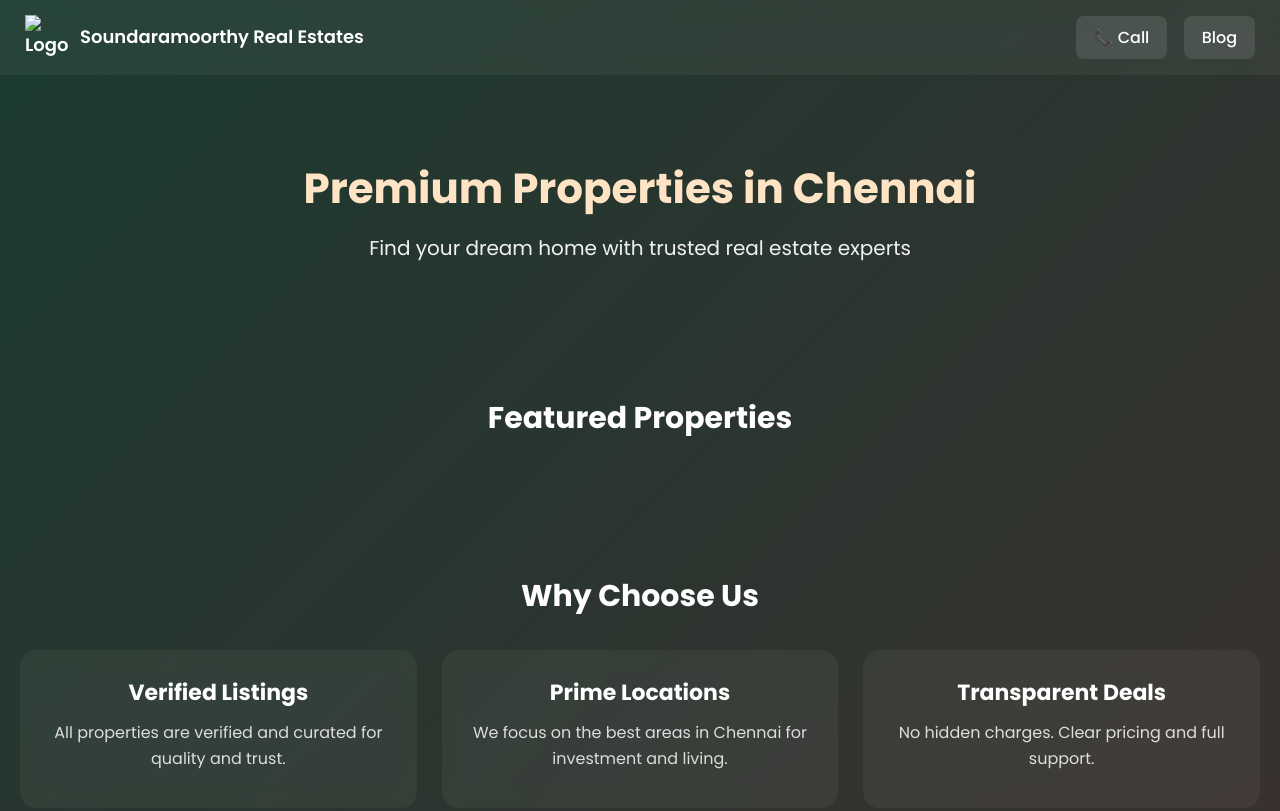
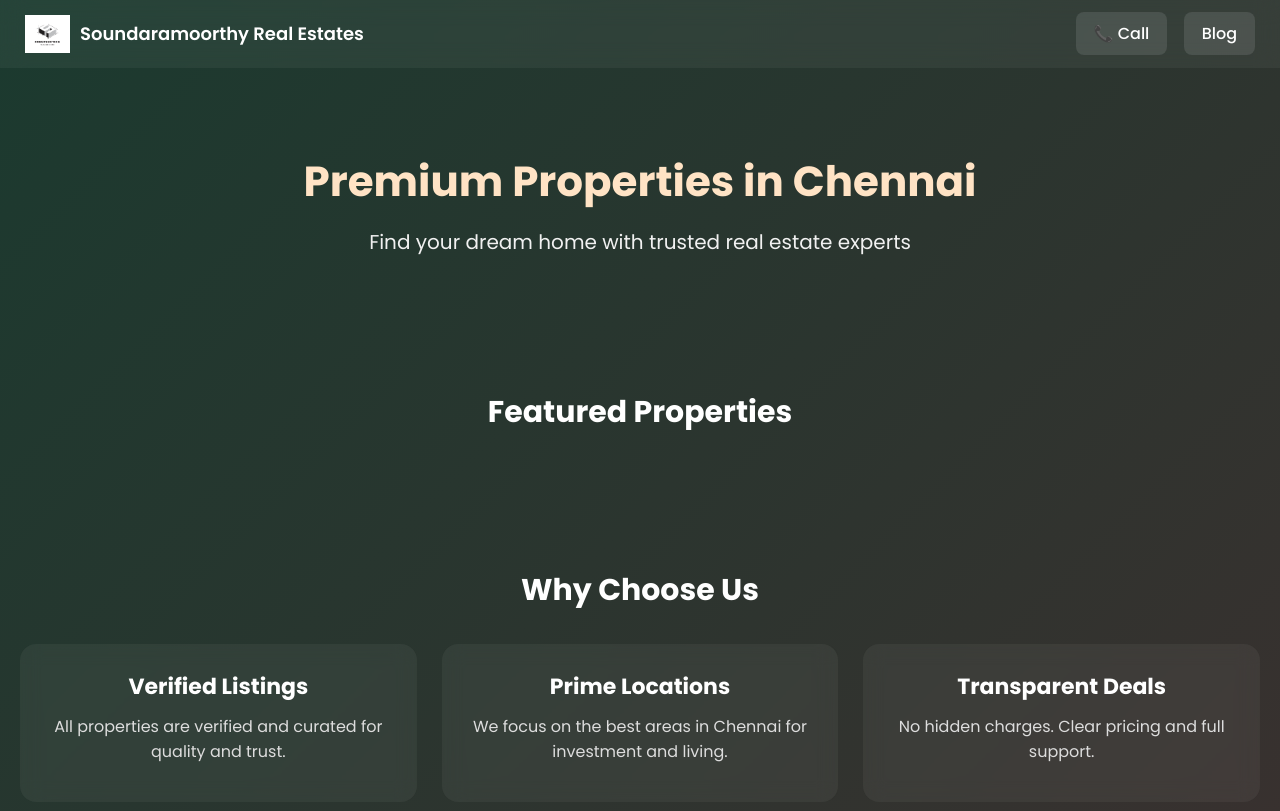
Before and after one commit to sandeepabishek95-cloud/Jagan-realestate, a plain HTML site: page index.html in a window 1280 px wide. Shown: the top 811 px of the page. Drawn offline with Linux system fonts and the light colour scheme.

Commit message:
Update index.html

```diff
--- a/index.html
+++ b/index.html
@@ -16,7 +16,7 @@
 <!-- NAVBAR -->
 <nav class="navbar">
   <div class="logo">
-    <img src="images/IMG_1751.jpeg" alt="Logo">
+    <img src="IMG_1751.jpeg" alt="Logo">
     <span>Soundaramoorthy Real Estates</span>
   </div>
 
```
